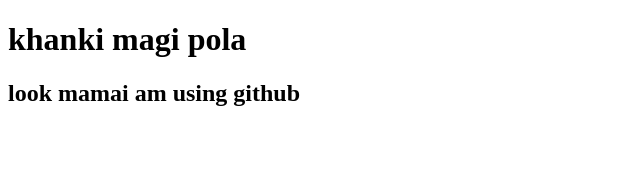
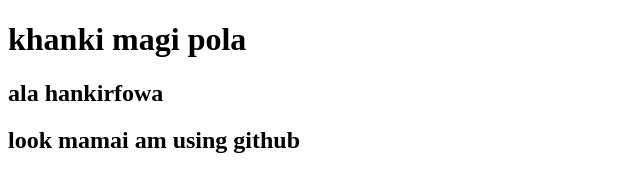
Before and after one commit to joyrambd/my-resetfirst-website, a plain HTML site: page index.html in a window 1280 px wide. Shown: the whole page, without its empty margins (0-640 px from the left). Drawn offline with Linux system fonts and the light colour scheme.

Commit message:
Update index.html

```diff
--- a/index.html
+++ b/index.html
@@ -7,6 +7,8 @@
 </head>
 <body>
     <h1>khanki magi pola </h1>
+    <h2>ala hankirfowa</h2>
+
     <h2> look mamai am using github</h2>
 </body>
 </html>
```
